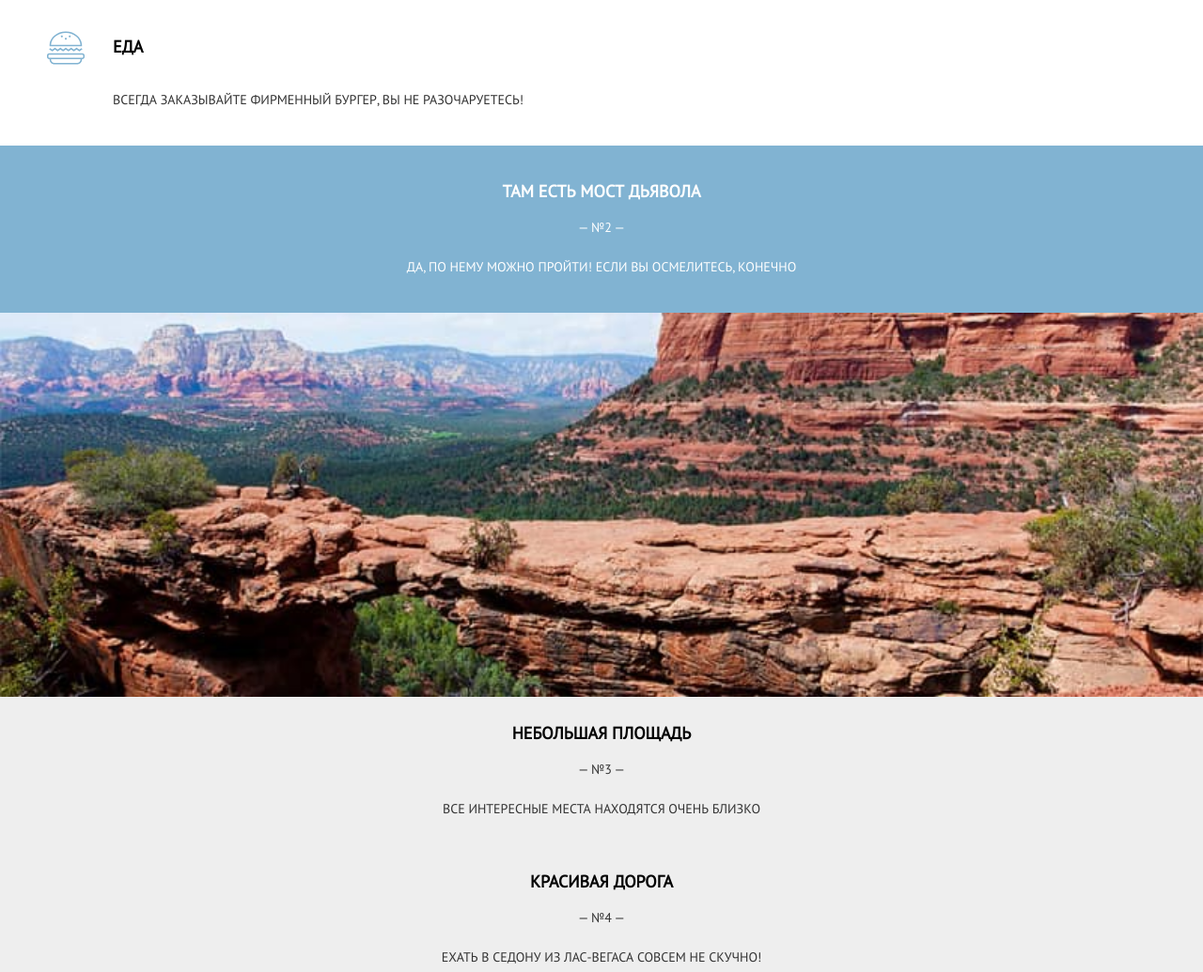
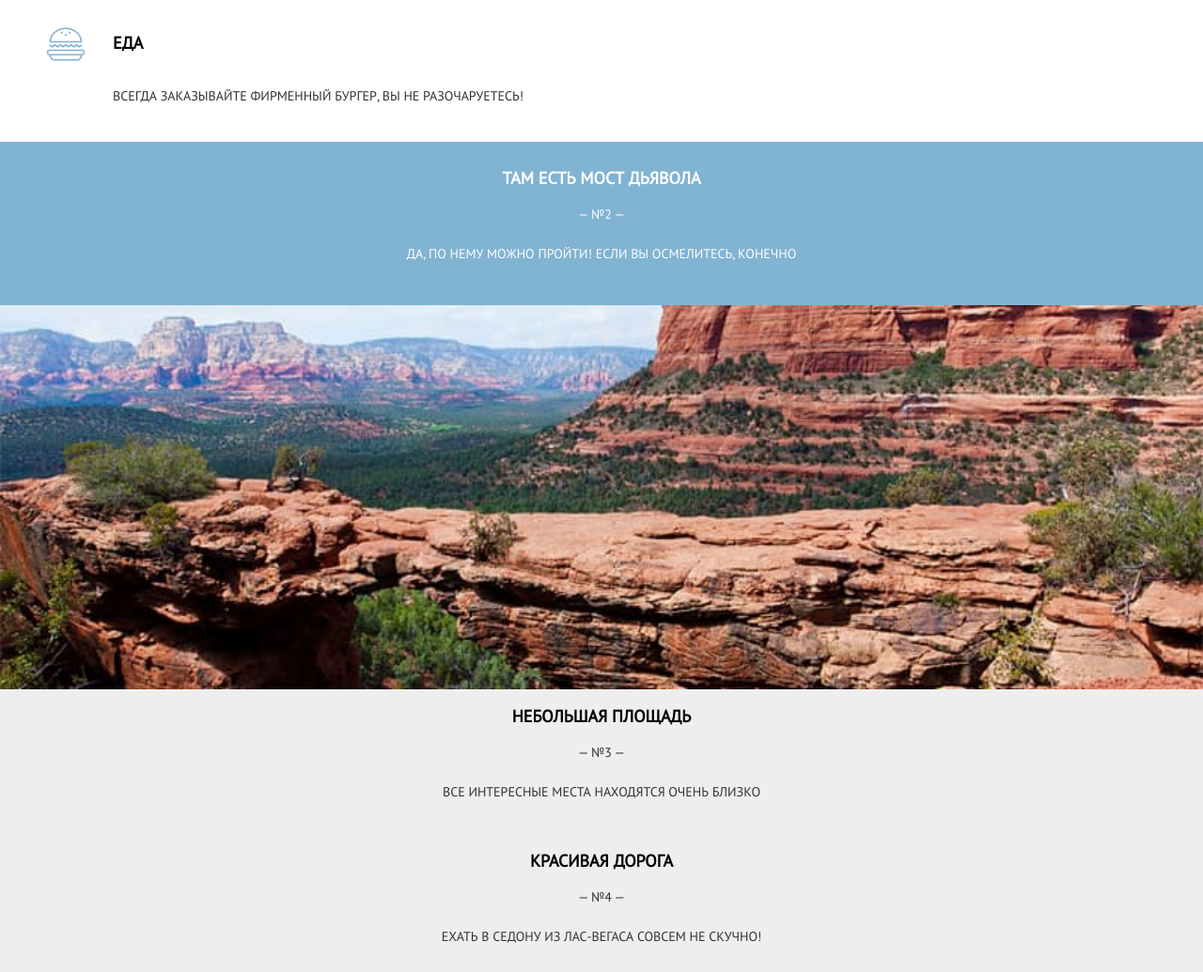
Before and after one commit to akaDuality/HTMLSchool, a website: page index.html in a window 1280 px wide. Shown: the part 1502-2537 px from the top of the page at 94% size. Drawn offline with Linux system fonts and the light colour scheme.

Commit message:
Update text style

```diff
--- a/index.html
+++ b/index.html
@@ -128,7 +128,7 @@
           <article class="reason special">
             <div class="reason-content">
               <h3 class="reason-title heading-s">Настоящий городок</h3>
-              <p class="reason-number">— №1 —</p>
+              <p class="reason-text">— №1 —</p>
               <p class="reason-text">
                 Седона не аттракцион для туристов, там течет своя жизнь
               </p>
@@ -236,7 +236,7 @@
           <article class="reason special">
             <div class="reason-content">
               <h3 class="reason-title heading-s">Там есть Мост дьявола</h3>
-              <p class="reason-number">— №2 —</p>
+              <p class="reason-text">— №2 —</p>
               <p class="reason-text">
                 Да, по нему можно пройти! Если вы осмелитесь, конечно
               </p>
@@ -252,7 +252,7 @@
         <li class="reason-item">
           <section class="reason regular">
             <h3 class="heading-s">Небольшая площадь</h3>
-            <p class="reason-number">— №3 —</p>
+            <p class="reason-text">— №3 —</p>
             <p class="reason-text">
               Все интересные места находятся очень близко
             </p>
@@ -261,7 +261,7 @@
         <li class="reason-item">
           <section class="reason regular">
             <h3 class="heading-s">Красивая дорога</h3>
-            <p class="reason-number">— №4 —</p>
+            <p class="reason-text">— №4 —</p>
             <p class="reason-text">
               Ехать в седону из лас-вегаса совсем не скучно!
             </p>
@@ -270,7 +270,7 @@
         <li class="reason-item">
           <section class="reason regular">
             <h3 class="heading-s">Мало туристов</h3>
-            <p class="reason-number">— №5 —</p>
+            <p class="reason-text">— №5 —</p>
             <p class="reason-text">
               Большинство едет в гранд каньон и толпится там
             </p>
--- a/styles/blocks/reason.css
+++ b/styles/blocks/reason.css
@@ -1,10 +1,10 @@
 .reason {
-  /*padding: 36px 20px;*/
+
 }
 
 .regular {
   background-color: #EEEEEE;
-  padding: 26px 20px;
+  padding: 16px 20px;
 }
 
 .special {
@@ -19,11 +19,11 @@
 }
 
 .reason-content {
-  padding: 36px 20px;
+  padding: 26px 20px;
 }
 
-.reason-number {
-  padding: 12px 20px 16px;
+.reason-text {
+  margin: 12px 20px 16px;
 }
 
 .reason-image {
```
